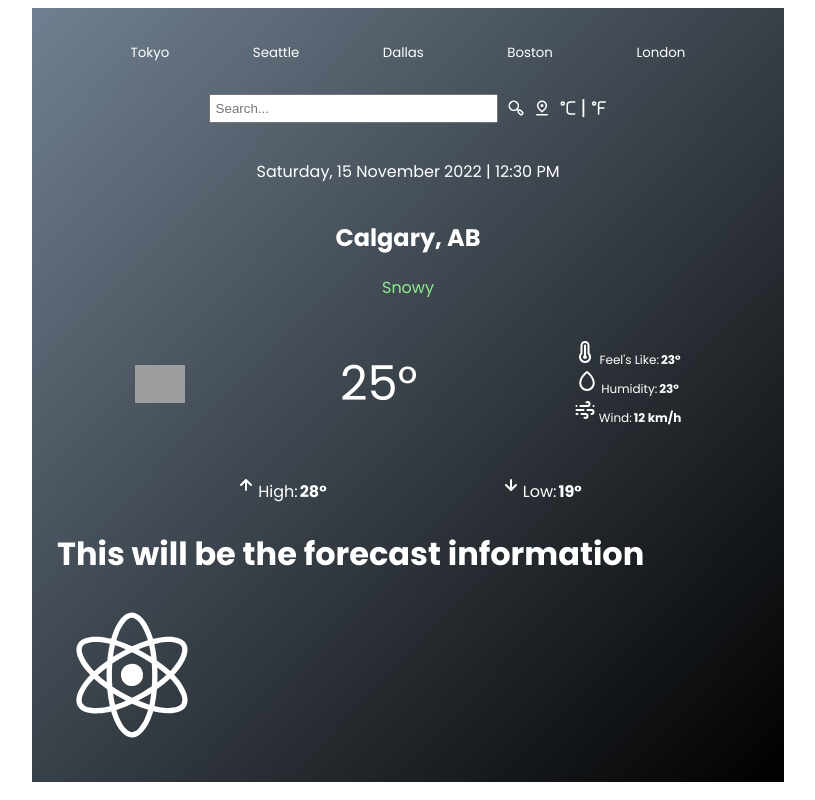
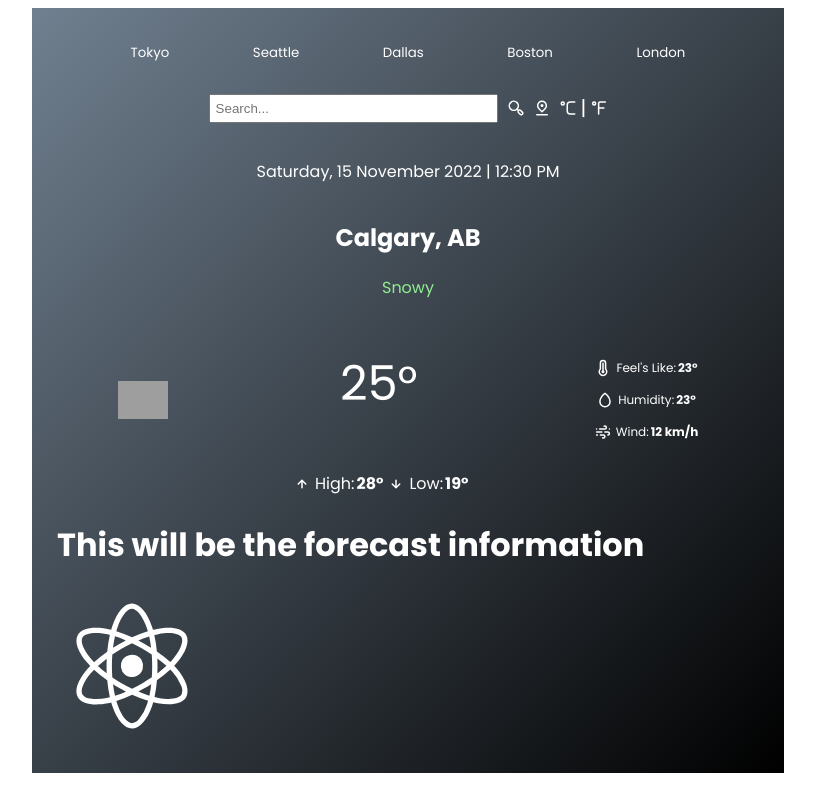
Before and after one commit to ColinH58/Weather-App, a React (Create React App) app: page / in a window 1280 px wide. Shown: the whole page, without its empty margins (232-1047 px from the left). Built offline with nearby package versions, Linux system fonts and the light colour scheme; grey boxes are pictures that could not be loaded.

Commit message:
stopping for now

```diff
--- a/src/Components/TempDetails.jsx
+++ b/src/Components/TempDetails.jsx
@@ -19,38 +19,39 @@ const TempDetails = () => {
           src="https://image.shutterstock.com/image-vector/simple-black-snowflake-rounded-corners-600w-1500901745.jpg"
           alt="temp snowflake icon"
         />
-        {/* Large Temperature Read Out in the Middle */}
-        <p className="Temperature">25°</p>
+        {/* Large Temperature Read Out with High and Low in the Middle */}
+        <div>
+          <p className="Temperature">25°</p>
+          <div className="HighLow">
+            <div className="ReadOutLine">
+              <UilArrowUp className="ReadOutIcon" />
+              High:
+              <span className="ReadOutInfo">28°</span>
+            </div>
+            <div className="ReadOutLine">
+              <UilArrowDown className="ReadOutIcon" />
+              Low:
+              <span className="ReadOutInfo">19°</span>
+            </div>
+          </div>
+        </div>
         {/* Small Weather Information Block on the Right */}
         <div className="ReadOutBlock">
-          <div>
+          <div className="ReadOutLine">
             <UilTemperature className="ReadOutIcon" />
             Feel's Like:
             <span className="ReadOutInfo">23°</span>
           </div>
-          <div>
+          <div className="ReadOutLine">
             <UilTear className="ReadOutIcon" />
             Humidity:
             <span className="ReadOutInfo">23°</span>
           </div>
-          <div>
+          <div className="ReadOutLine">
             <UilWind className="ReadOutIcon" />
             Wind:
             <span className="ReadOutInfo">12 km/h</span>
           </div>
-        </div>
-      </div>
-      {/* High and Low Information at the Bottom */}
-      <div className="HighLow">
-        <div>
-          <UilArrowUp className="HighLowIcon" />
-          High:
-          <span className="ReadOutInfo">28°</span>
-        </div>
-        <div>
-          <UilArrowDown className="HighLowIcon" />
-          Low:
-          <span className="ReadOutInfo">19°</span>
         </div>
       </div>
     </div>
--- a/src/index.css
+++ b/src/index.css
@@ -61,6 +61,9 @@ html {
 
 .Temperature {
     font-size: 3rem;
+    text-align: center;
+    justify-content: center;
+    align-items: center;
 }
 
 .ConditionIcon {
@@ -71,6 +74,13 @@ html {
     display: flex;
     flex-direction: column;
     font-size: 0.75rem;
+    line-height: 0rem;
+}
+
+.ReadOutLine {
+    display: flex;
+    flex-direction: row;
+    justify-content: center;
     align-items: center;
 }
 
@@ -79,15 +89,12 @@ html {
     font-weight: bolder;
 }
 
-.ReadOutIcon {
-    margin-right: 2px;
-}
-
 .HighLow {
     display: flex;
+    flex-direction: row;
     align-items: center;
     justify-content: space-evenly;
-    margin: 5px;
+    line-height: 0rem;
 }
 
 button {
@@ -115,6 +122,12 @@ input {
   width: 275px;
 }
 
+.ReadOutIcon {
+    padding: 2px;
+    margin: 2px;
+    width: 18px;
+}
+
 .Icon,
 .Unit {
   padding: 2px;
```
